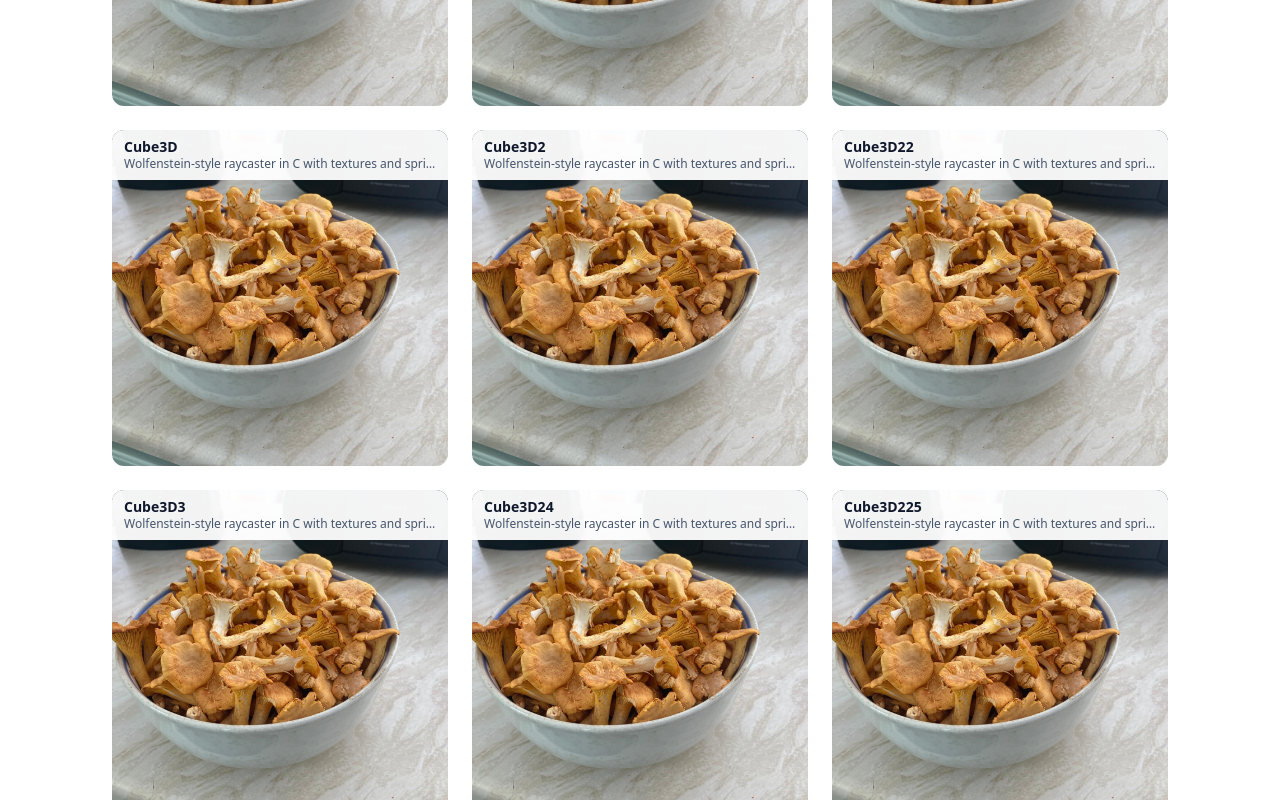
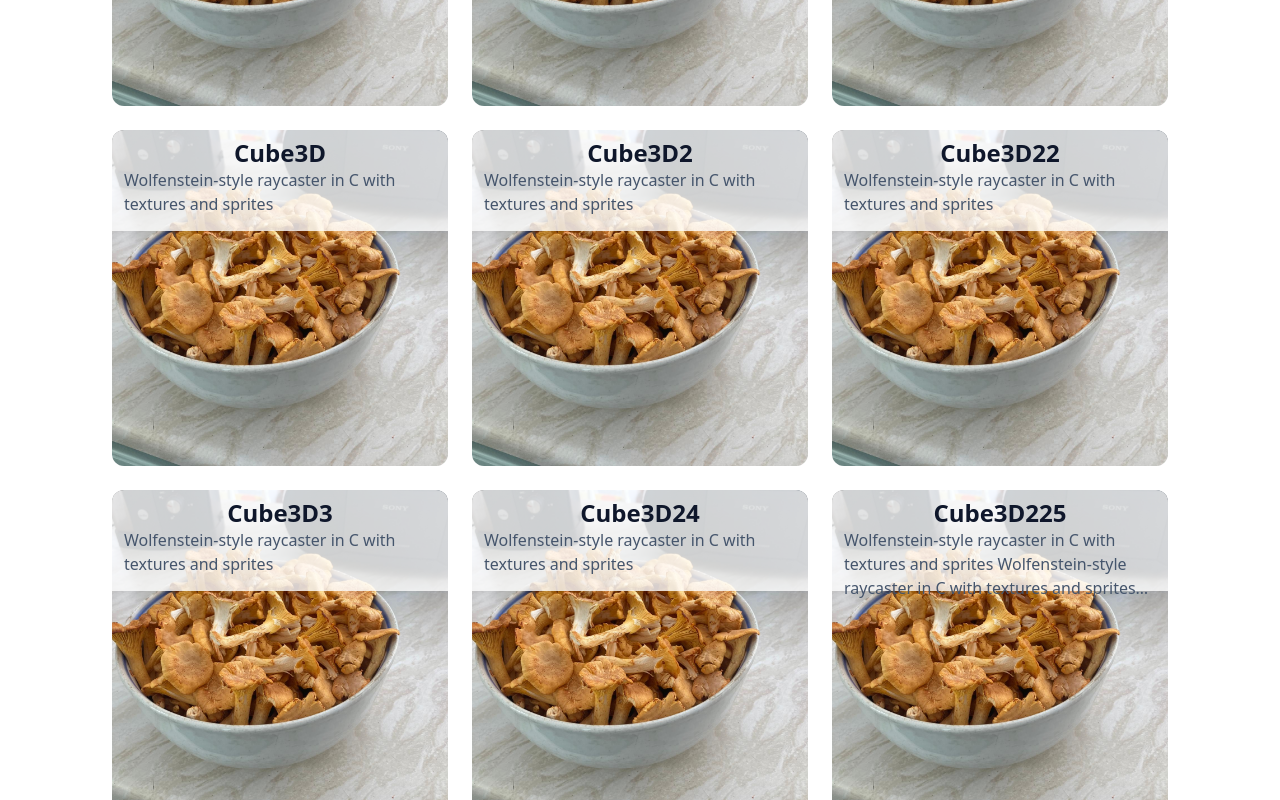
Before and after one commit to Welhox/portfolio-page, a React (Vite) app: page / in a window 1280 px wide. Shown: the part 1058-1858 px from the top of the page. Built offline with nearby package versions, Linux system fonts and the light colour scheme.

Commit message:
with the image as a square

```diff
--- a/src/components/ProjectMain.tsx
+++ b/src/components/ProjectMain.tsx
@@ -28,10 +28,11 @@ export function ProjectsGrid({ items }: { items: Project[] }) {
           />
 
           {/* Solid header bar, always visible */}
-          <div className="absolute inset-x-0 top-0 z-10 bg-white/95 text-slate-900 dark:bg-black/95 dark:text-slate-100">
+          <div className="absolute inset-x-0 top-0 z-10
+          h-[30%] bg-white/80 text-slate-900 dark:bg-black/80 dark:text-slate-100">
             <div className="px-3 py-2">
-              <h3 className="text-sm font-semibold leading-tight truncate">{p.name}</h3>
-              <p className="text-xs text-slate-600 dark:text-slate-300 truncate">{p.info}</p>
+              <h2 className="text-2xl font-semibold leading-tight text-center truncate">{p.name}</h2>
+              <p className="text-md text-slate-600 dark:text-slate-300 line-clamp-3">{p.info}</p>
             </div>
           </div>
         </a>
@@ -39,55 +40,3 @@ export function ProjectsGrid({ items }: { items: Project[] }) {
     </div>
   );
 }
-
-// =============================
-// File: src/data/projects.ts (simple data)
-// =============================
-
-
-
-// // =============================
-// // File: src/components/ProjectsGrid.tsx (simple version)
-// // Description: Minimal cards — image with a solid header bar (white in light, black in dark).
-// // Entire card is a link to the GitHub repo.
-// // =============================
-// import React from "react";
-// import projects from "../data/projects.ts"
-
-// export function ProjectsGrid({ items }: { items: Project[] }) {
-//   return (
-//     <div
-//       className="grid gap-6 px-6 md:px-20 [grid-template-columns:repeat(auto-fit,minmax(320px,1fr))]"
-//     >
-//       {items.map((p) => (
-//         <a
-//           key={p.id}
-//           href={p.repoUrl}
-//           target="_blank"
-//           rel="noreferrer noopener"
-//           className="group relative block overflow-hidden rounded-xl border border-slate-200 dark:border-slate-800 focus:outline-none focus-visible:ring-2 focus-visible:ring-teal-400"
-//           aria-label={`${p.name} – open GitHub repository`}
-//           style={{ height: 280 }}
-//         >
-//           {/* Image area stays uniform via fixed tile height + aspect handling */}
-//           <div className="absolute inset-0">
-//             <img
-//               src={p.image}
-//               alt={p.name}
-//               loading="lazy"
-//               className="h-full w-full object-cover"
-//             />
-//           </div>
-
-//           {/* Fixed header bar on top of the image */}
-//           <div className="absolute inset-x-0 top-0 z-10 bg-white text-slate-900 dark:bg-black dark:text-slate-100/95 bg-opacity-95">
-//             <div className="px-3 py-2">
-//               <h3 className="text-sm font-semibold leading-tight truncate">{p.name}</h3>
-//               <p className="text-xs text-slate-600 dark:text-slate-300 line-clamp-2">{p.info}</p>
-//             </div>
-//           </div>
-//         </a>
-//       ))}
-//     </div>
-//   );
-// }
--- a/src/data/projects.ts
+++ b/src/data/projects.ts
@@ -60,7 +60,8 @@ export const projects: Project[] = [
     {
     id: "cube3d225",
     name: "Cube3D225",
-    info: "Wolfenstein‑style raycaster in C with textures and sprites",
+    info: `Wolfenstein‑style raycaster in C with textures and sprites Wolfenstein‑style raycaster in C with textures and sprites Wolfenstein‑style raycaster in C with textures and sprites
+          Wolfenstein‑style raycaster in C with textures and spritesWolfenstein‑style raycaster in C with textures and spritesWolfenstein‑style raycaster in C with textures and spritesWolfenstein‑style raycaster in C with textures and sprites OK`,
     image: "../src/assets/MyPlaceholder.jpg",
     repoUrl: "https://github.com/clundber/Cub3D",
   },
```
Also changed, not shown: src/App.tsx (+0 -45 lines).
